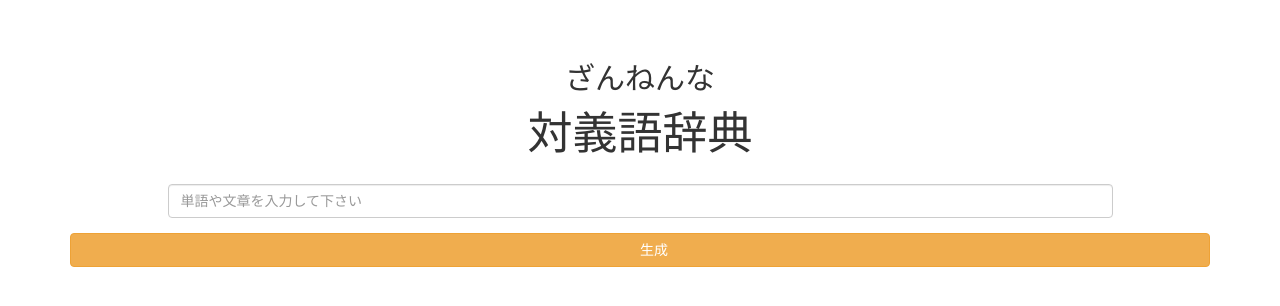
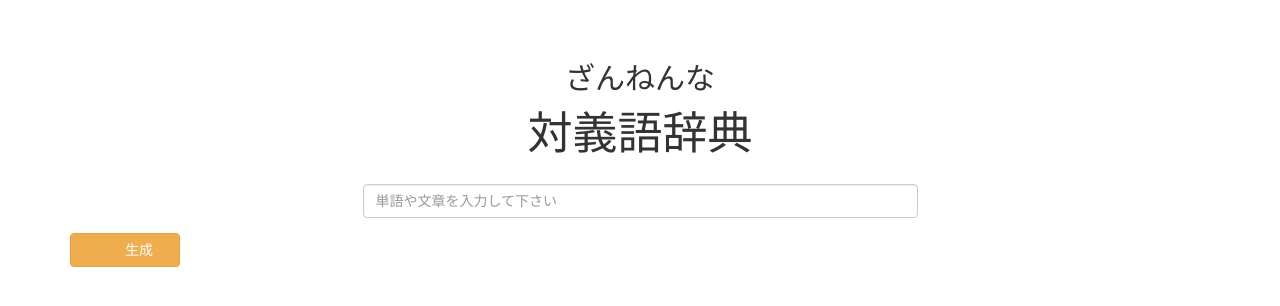
Before and after one commit to soichi-fujiwara/flask-antonym, a Flask app: page / in a window 1280 px wide. Shown: the top 306 px of the page. Run offline with Flask 2, Linux system fonts and the light colour scheme; some libraries are stand-ins or nearby versions.

Commit message:
Update index.html

```diff
--- a/templates/index.html
+++ b/templates/index.html
@@ -19,13 +19,13 @@
       <form action="/" method="post">
 
         <!-- Input -->
-        <div class="col-xs-10 col-xs-offset-1">
+        <div class="col-xs-10 col-xs-offset-1 col-md-6 col-md-offset-3">
           <input type="text" class="form-control" id="words" name="words" placeholder="単語や文章を入力して下さい" maxlength="10">
         </div>
 
         <!-- Button -->
-        <div class="col-xs-12" style="margin:15px 0 50px 0;">
-          <button type="button" class="btn btn-warning btn-block">　　生成　　</button>
+        <div class="col-xs-6 col-xs-offset-3" style="margin:15px 0 50px 0;">
+          <button type="button" class="btn btn-warning">　　生成　　</button>
         </div>
 
       </form>
```
